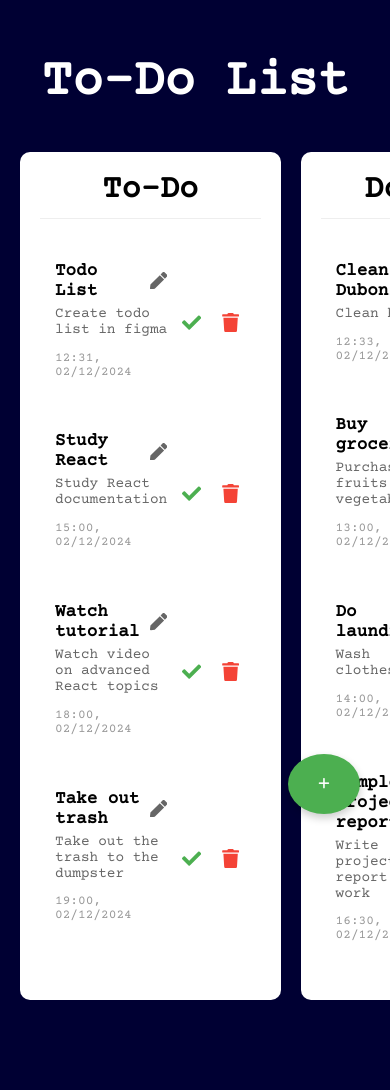
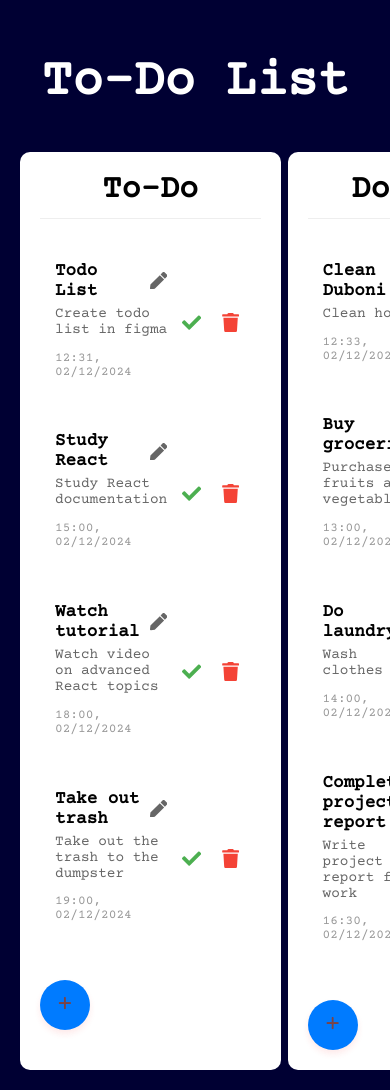
Before and after one commit to tzlan/todo_tree, a React (Vite) app: page / in a window 390 px wide. Shown: the top 1090 px of the page. Before the commit the page ends 1020 px from the top, so only its background shows below. Built offline with nearby package versions, Linux system fonts and the light colour scheme.

Commit message:
Button on tab

```diff
--- a/src/app/App.tsx
+++ b/src/app/App.tsx
@@ -88,6 +88,8 @@ export const App: React.FC = () => {
             onStatusChange={handleStatusChange}
             onEdit={handleEditTask}
             droppableId="todo"
+            setSelectedTask = {setSelectedTask}
+            setShowPopup = { setShowPopup}
           />
           <TaskList
             title="Done"
@@ -96,20 +98,12 @@ export const App: React.FC = () => {
             onStatusChange={handleStatusChange}
             onEdit={handleEditTask}
             droppableId="done"
+            setSelectedTask = {setSelectedTask}
+            setShowPopup = { setShowPopup}
+
           />
         </div>
       </DragDropContext>
-
-      {/* Bouton pour ajouter une tâche */}
-      <button
-        className="add-task-button"
-        onClick={() => {
-          setSelectedTask(null); // Réinitialiser la tâche sélectionnée
-          setShowPopup(true); // Ouvrir le formulaire
-        }}
-      >
-        +
-      </button>
 
       {/* Popup du formulaire */}
       {showPopup && (
--- a/src/components/TaskForm/task-form.tsx
+++ b/src/components/TaskForm/task-form.tsx
@@ -70,18 +70,18 @@ const TaskForm: React.FC<TaskFormProps> = ({ onAddTask, onClose, existingTask })
   return (
     <div className="task-form-page">
       <div className="form-container">
-        <h2 className="form-title">{existingTask ? 'Modifier la Tâche' : 'Nouvelle Tâche'}</h2>
+        <h2 className="form-title">{existingTask ? 'Update Task' : 'Add task'}</h2>
         <form onSubmit={handleSubmit}>
           <input
             className="form-input"
             type="text"
-            placeholder="Titre"
+            placeholder="Task Name"
             value={title}
             onChange={(e) => setTitle(e.target.value)}
           />
           <textarea
             className="form-textarea"
-            placeholder="Description"
+            placeholder="Task Description"
             value={description}
             onChange={(e) => setDescription(e.target.value)}
           />
@@ -99,10 +99,10 @@ const TaskForm: React.FC<TaskFormProps> = ({ onAddTask, onClose, existingTask })
           />
           <div className="form-actions">
             <button type="button" className="cancel-btn" onClick={onClose}>
-              Annuler
+              Cancel
             </button>
             <button type="submit" className="submit-btn">
-              {existingTask ? 'Mettre à jour' : 'Ajouter'}
+              {existingTask ? 'Update' : ' Add'}
             </button>
           </div>
         </form>
--- /dev/null
+++ b/src/components/TaskList/task-list.module.css
@@ -0,0 +1,17 @@
+.add_task_button {
+  margin-top: 30px;
+  width: 50px;  /* Augmenté de 40px à 50px */
+  height: 50px;  /* Augmenté de 40px à 50px */
+  padding: 0;
+  border-radius: 50%;
+  background-color: #007bff;
+  color: #7e4343;
+  border: none;
+  cursor: pointer;
+  display: flex;
+  align-items: center;
+  justify-content: center;
+  font-size: 28px;  /* Augmenté de 24px à 28px */
+  box-shadow: 0 4px 6px rgba(248, 45, 45, 0.1);
+  transition: all 0.3s ease;
+}
--- a/src/components/TaskList/task-list.tsx
+++ b/src/components/TaskList/task-list.tsx
@@ -2,6 +2,7 @@ import * as React from "react";
 import { Droppable, Draggable } from "react-beautiful-dnd";
 import TaskItem from "../TaskItem/task-item";
 import { Task } from "../../data/tasks";
+import  style from  "./task-list.module.css"
 
 interface TaskListProps {
   title: string;
@@ -10,6 +11,9 @@ interface TaskListProps {
   onStatusChange: (id: number) => void;
   onEdit: (task: Task) => void; // Ajout de la fonction d'édition
   droppableId: string;
+  setSelectedTask: React.Dispatch<React.SetStateAction<Task | null>>
+  setShowPopup: React.Dispatch<React.SetStateAction<boolean>>
+
 }
 
 
@@ -19,7 +23,7 @@ const TaskList: React.FC<TaskListProps> = ({
   onDelete,
   onStatusChange,
   onEdit, // Fonction d'édition passée en props
-  droppableId,
+  droppableId,setSelectedTask,setShowPopup
 }) => {
   return (
 
@@ -54,6 +58,16 @@ const TaskList: React.FC<TaskListProps> = ({
           </div>
         )}
       </Droppable>
+
+      <button
+        className={style.add_task_button}
+        onClick={() => {
+          setSelectedTask(null); // Réinitialiser la tâche sélectionnée
+          setShowPopup(true); // Ouvrir le formulaire
+        }}
+      >
+        +
+      </button>
     </div>
   );
 };
--- a/src/index.css
+++ b/src/index.css
@@ -125,7 +125,7 @@ button:focus-visible {
 }
 
 .submit-btn {
-  background-color: #646cff;
+  background-color: #29a43c;
   color: white;
 }
 
@@ -145,15 +145,15 @@ button:focus-visible {
   width: 60px;
   height: 60px;
   border-radius: 50%;
-  background-color: #4CAF50;
-  color: white;
+  background-color: #000000;
+  color: rgb(255, 255, 255);
   font-size: 24px;
   border: none;
   cursor: pointer;
   display: flex;
   align-items: center;
   justify-content: center;
-  box-shadow: 0 4px 8px rgba(0,0,0,0.2);
+  box-shadow: 0 4px 8px rgba(255, 255, 255, 0.2);
   transition: transform 0.2s;
 }
 
@@ -163,8 +163,8 @@ button:focus-visible {
 
 .task-list-container {
   display: flex;
-  gap: 20px;
-  max-width: 1200px;
+  gap: 2%;
+  max-width: 95;
   margin: 0 auto;
 }
 
--- a/src/styles/App.css
+++ b/src/styles/App.css
@@ -2,88 +2,156 @@ body {
   font-family: Georgia, 'Times New Roman', Times, serif, sans-serif;
   margin: 0;
   padding: 0;
+  background-color: #f5f5f5; /* Ajout d'une couleur de fond légère */
+  min-height: 100vh; /* Assure que le corps prend toute la hauteur de la fenêtre */
 }
 
 .home {
-  padding: 30px; /* Augmenter l'espace autour du contenu */
+  padding: 40px;  /* Augmenté de 30px à 40px */
+  max-width: 1400px;  /* Définit une largeur maximale */
+  margin: 0 auto;  /* Centre le contenu */
 }
 
-.columns {
-  display: flex;
-  justify-content: space-between;
-  gap: 30px; /* Augmenter l'espacement entre les colonnes */
+.home h1 {
+  font-size: 2.5rem;  /* Titre plus grand */
+  margin-bottom: 40px;  /* Plus d'espace sous le titre */
+  text-align: center;
 }
 
-/* Augmenter la largeur des blocs de tâches */
-.task-list {
-  width: 70%; /* Augmenter la largeur de la liste des tâches */
-  border: 1px solid #000000;
-  padding: 30px; /* Augmenter le padding pour rendre l'intérieur plus spacieux */
-  border-radius: 8px; /* Coins plus arrondis */
-  background-color: #0f256a;
+.task-list-container {
+  display: flex;
+  justify-content: center;  /* Centre les colonnes */
+  gap: 50px;  /* Augmenté de 30px à 50px */
+  min-height: 80vh;  /* Prend 80% de la hauteur de la vue */
 }
 
-/* Augmenter la taille des items de tâche */
+.task-list {
+  width: 45%;  /* Réduit de 70% à 45% pour que les deux colonnes soient plus équilibrées */
+  min-width: 400px;  /* Largeur minimum */
+  border: 2px solid #000000;  /* Bordure plus épaisse */
+  padding: 40px;  /* Augmenté de 30px à 40px */
+  border-radius: 12px;  /* Coins plus arrondis */
+  background-color: #0f256a;
+  box-shadow: 0 4px 6px rgba(0, 0, 0, 0.1);  /* Ajout d'une ombre */
+  position: relative;
+}
+
+.task-list h2 {
+  color: white;
+  font-size: 1.8rem;  /* Titre de colonne plus grand */
+  margin-bottom: 30px;  /* Plus d'espace sous le titre */
+  text-align: center;
+}
+
 .task-item {
   display: flex;
   align-items: center;
-  gap: 30px; /* Augmenter l'espace entre les éléments */
+  gap: 40px;  /* Augmenté de 30px à 40px */
   border: 1px solid #000000;
-  margin-bottom: 20px; /* Espacement plus grand entre les éléments */
-  padding: 20px; /* Augmenter le padding pour rendre l'item plus grand */
-  border-radius: 8px; /* Coins plus arrondis */
+  margin-bottom: 25px;  /* Augmenté de 20px à 25px */
+  padding: 25px;  /* Augmenté de 20px à 25px */
+  border-radius: 10px;
   background-color: #ffffff;
+  box-shadow: 0 2px 4px rgba(0, 0, 0, 0.05);
+  transition: transform 0.2s ease;
 }
 
-/* Style pour la poignée de glissement */
+.task-item:hover {
+  transform: translateY(-2px);  /* Effet de survol */
+  box-shadow: 0 4px 8px rgba(0, 0, 0, 0.1);
+}
+
 .drag-handle {
   cursor: grab;
   color: #666;
-  font-size: 28px; /* Augmenter la taille de la poignée */
-  padding: 0 12px;
-  user-select: none;
+  font-size: 32px;  /* Augmenté de 28px à 32px */
+  padding: 0 15px;
 }
 
-/* Style des actions de tâche */
 .task-actions {
   margin-left: auto;
   display: flex;
-  gap: 15px; /* Espacement plus large entre les boutons */
+  gap: 20px;  /* Augmenté de 15px à 20px */
 }
 
-/* Boutons */
-button {
-  margin-right: 15px; /* Espacement plus large à droite */
-  padding: 15px 25px; /* Plus de padding pour rendre les boutons plus grands */
+.add-task-button {
+  margin-top: 30px;
+  width: 50px;  /* Augmenté de 40px à 50px */
+  height: 50px;  /* Augmenté de 40px à 50px */
+  padding: 0;
+  border-radius: 50%;
   background-color: #007bff;
   color: #ffffff;
   border: none;
-  border-radius: 8px; /* Coins plus arrondis pour les boutons */
   cursor: pointer;
-  transition: background-color 0.3s;
+  display: flex;
+  align-items: center;
+  justify-content: center;
+  font-size: 28px;  /* Augmenté de 24px à 28px */
+  box-shadow: 0 4px 6px rgba(0, 0, 0, 0.1);
+  transition: all 0.3s ease;
+}
+
+.add-task-button:hover {
+  background-color: #0056b3;
+  transform: scale(1.1);
+}
+
+button {
+  margin-right: 20px;  /* Augmenté de 15px à 20px */
+  padding: 18px 30px;  /* Augmenté de 15px/25px à 18px/30px */
+  background-color: #007bff;
+  color: #ffffff;
+  border: none;
+  border-radius: 10px;
+  cursor: pointer;
+  transition: all 0.3s ease;
+  font-size: 1rem;
 }
 
 button:hover {
   background-color: #0056b3;
+  transform: translateY(-2px);
 }
 
-/* Styles responsives */
-@media (max-width: 768px) {
-  .columns {
-    flex-direction: column;
+/* Styles responsifs */
+@media (max-width: 1200px) {
+  .task-list {
+    min-width: 350px;
+  }
+}
+
+@media (max-width: 992px) {
+  .task-list-container {
+    gap: 30px;
   }
 
   .task-list {
-    width: 100%;
-    margin-bottom: 20px;
-    padding: 20px; /* Ajuster le padding sur petits écrans */
+    padding: 30px;
+  }
+}
+
+@media (max-width: 768px) {
+  .task-list-container {
+    flex-direction: column;
+    align-items: center;
+  }
+
+  .task-list {
+    width: 90%;  /* Augmenté pour les petits écrans */
+    margin-bottom: 30px;
+    min-width: unset;
   }
 
   .task-item {
-    padding: 18px; /* Ajuster le padding sur petits écrans */
+    padding: 20px;
   }
 
   button {
-    padding: 12px 22px; /* Ajuster le padding des boutons */
+    padding: 15px 25px;
+  }
+
+  .home {
+    padding: 20px;
   }
 }
```
